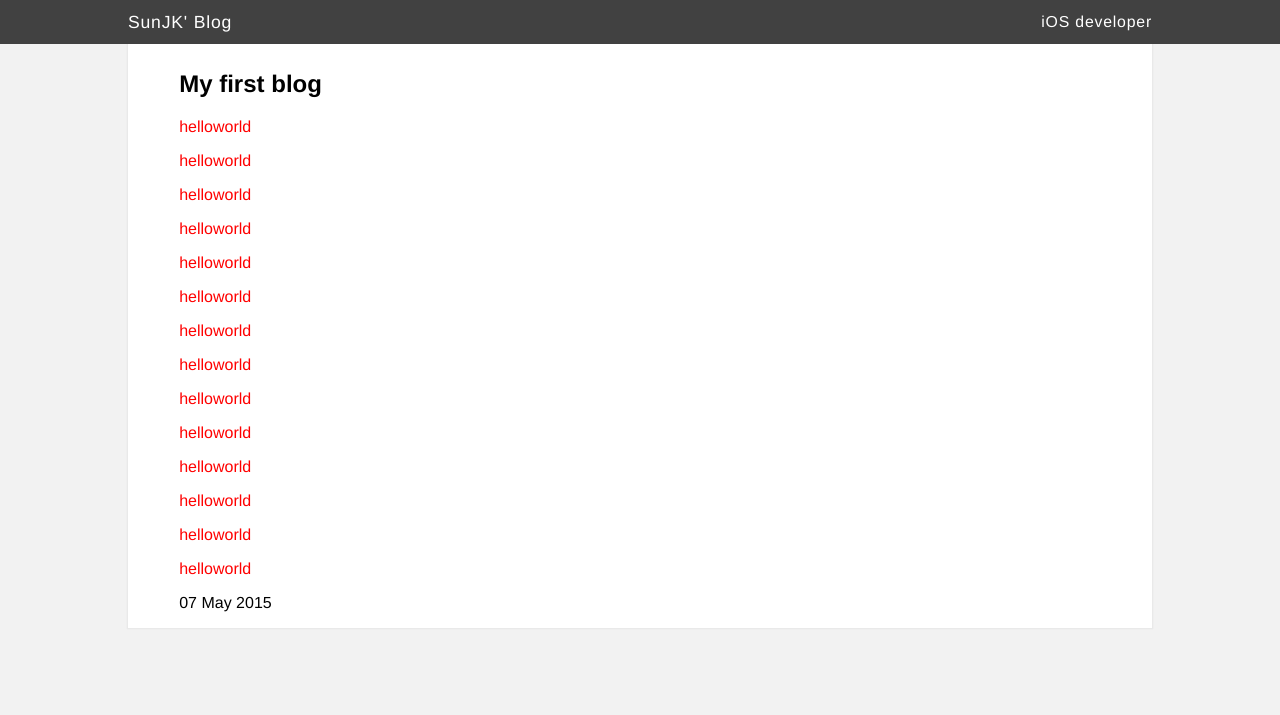
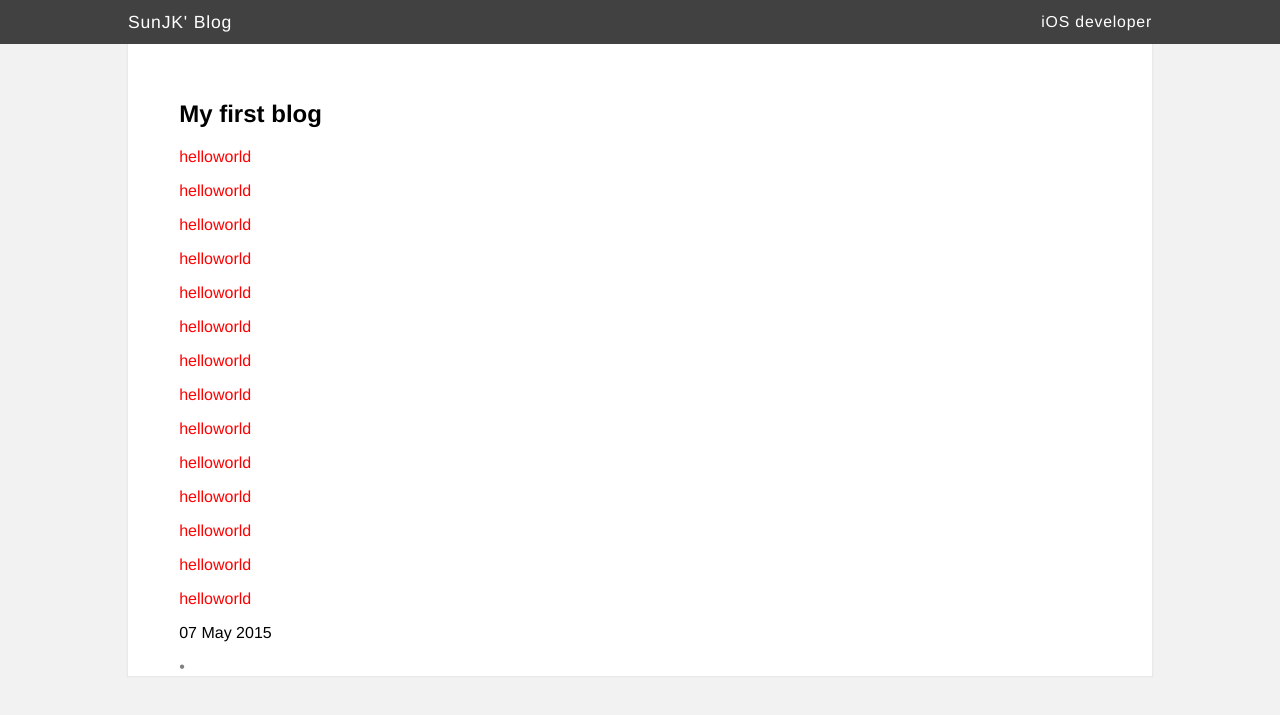
Before and after one commit to sunjk000/sunjk000.github.io, a Jekyll site: the page built from _posts/2015-05-07-test.md, in a window 1280 px wide and 900 px high, scrolled down 54 px. Shown: the top 715 px of the window. Built offline with Jekyll 4.4.1, drawn with Linux system fonts in a browser that asks for light colours.

Commit message:
2015-05-11

```diff
--- a/_layouts/articleDetail.html
+++ b/_layouts/articleDetail.html
@@ -31,9 +31,19 @@
 			<a href="http://sunjk.so/#blog">{{ page.navigation }}</a> -> <a href="#"> {{ page.title }} </a>
 		</div>
 		<div class="mainContent">
-			<div class="article">
+			<!--div class="article">
 				{{ content }}
-			</div>
+			</div-->
+		<div class="article">
+		<div class="article_title">{{ post.title }}</a></div>
+		<div class="article_from"><span><a href="">{{ post.tag }}</a></span></div>
+		<div class="article_content">
+			{{ content }}
+		</div>
+		<div class="article_time_btn"> • <span>{{ post.date | date_to_string }}</span>
+		</div>
+	</div>
+
 		</div>
 
     <div class="footer hidden">
```
